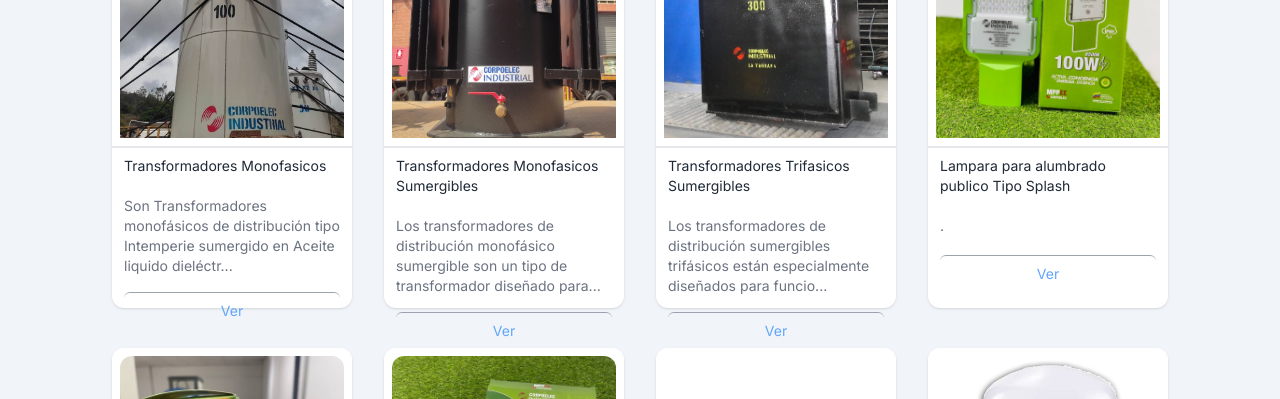
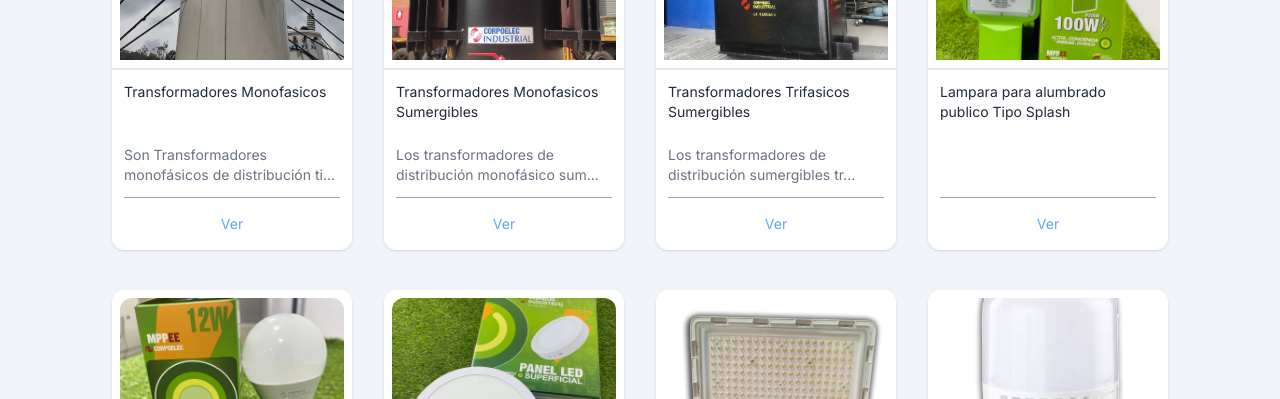
Before and after one commit to sibelius303/pruebaCorpo, a Next.js app: page /productos in a window 1280 px wide. Shown: the part 336-735 px from the top of the page. Built offline with nearby package versions, Linux system fonts and the light colour scheme; no server answers.

Commit message:
ajustes card

```diff
--- a/src/components/product/ItemProduct.jsx
+++ b/src/components/product/ItemProduct.jsx
@@ -3,22 +3,22 @@ import Link from 'next/link';
 
 export default function ItemProduct({ product }) {
 
-    return <Link href={`/productos/${product.id}`} className="group bg-white rounded-xl shadow hover:shadow-2xl flex md:block cursor-pointer h-fit">
-        <div className="block p-2 h-auto overflow-hidden bg-white xl:aspect-h-8 xl:aspect-w-7 border-b-2 border-b-lightgray rounded-tl-xl rounded-bl-xl md:rounded-tr-xl md:rounded-bl-none">
+    return <Link href={`/productos/${product.id}`} className="group md:h-[400px] h-[200px] bg-white rounded-xl shadow hover:shadow-2xl flex md:block cursor-pointer">
+        <div className="block p-2 h-full md:h-[55%] w-[30%] md:w-full overflow-hidden bg-white xl:aspect-h-8 xl:aspect-w-7 border-b-2 border-b-lightgray rounded-tl-xl rounded-bl-xl md:rounded-tr-xl md:rounded-bl-none">
             <Image
                 src={product.images?.at(0)?.src}
                 alt={product.images?.at(0)?.alt}
                 width={500}
                 height={500}
-                className="w-full md:h-[35vh] h-[20vh] object-cover object-center rounded-tl-xl rounded-bl-xl md:rounded-tr-xl md:rounded-bl-none"
+                className="w-full h-full object-cover object-center rounded-tl-xl rounded-bl-xl md:rounded-tr-xl md:rounded-bl-none"
             />
         </div>
-        <div className="flex flex-col justify-between px-3 pb-4 h-auto md:h-[20vh]">
-            <span>
+        <div className="flex flex-col justify-between px-3 pb-2 h-full md:h-[45%] w-[70%] md:w-full">
+            <span className="flex flex-col justify-between py-1 border-b border-gray-400 h-full">
                 <h3 className="mt-5 md:mt-2  mb-2 md:mb-5 text-md md:text-sm text-gray-800">{product.name}</h3>
-                <span className="block pb-2 text-gray-500 text-sm">{product.description.slice(0,100)}{product.description.length>100?'...':'.'}</span>
+                <span className="block pb-2 text-gray-500 text-sm">{product.description.slice(0,50)}{product.description.length>100?'...':''}</span>
             </span>
-            <span className="border-t border-gray-400 mt-2 py-2 flex justify-center w-full text-sm text-blue-400 hover:text-blue-500 hover:bg-blue-100 rounded-md">Ver</span>
+            <span className="mt-2 py-2 flex justify-center w-full text-sm text-blue-400 hover:text-blue-500 hover:bg-blue-100 rounded-md">Ver</span>
         </div>
     </Link>
 }
```
